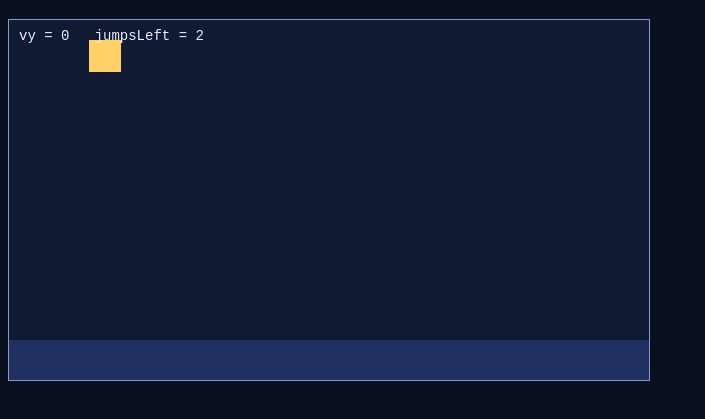
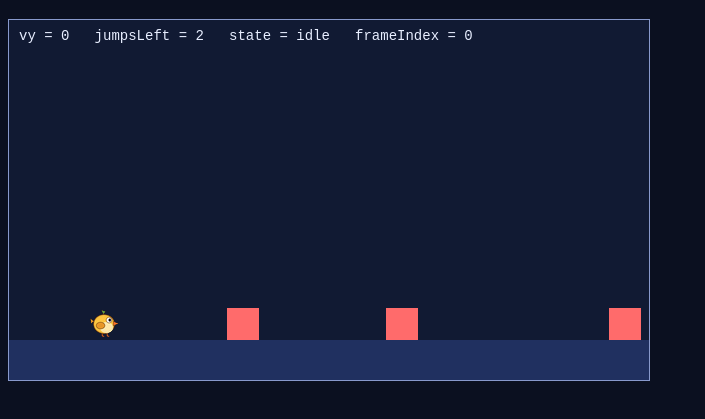
Before and after one commit to MR-0829/4-Apra, a plain HTML site: page my_game/index.html in a window 1280 px wide. Shown: the part 61-480 px from the top of the page, without its empty margins (0-705 px from the left). Drawn offline with Linux system fonts and the light colour scheme.

Commit message:
7-5 敵を配列で並べる

```diff
--- /dev/null
+++ b/my_game/enemy.js
@@ -0,0 +1,36 @@
+// 敵：作る・入れる・動かす・描く（足すものの形）
+
+// ① 作る：敵を1体作って返す関数（呼ぶたびに、新しい敵が1体できる）
+function createEnemy(x, vx) {
+  return { x: x, y: floor.y - 32, w: 32, h: 32, vx: vx, alive: true };
+}
+
+// ② 入れる：敵をまとめて入れる配列（７-６で入れ直すので let）
+let enemies = [];
+enemies.push(createEnemy(200, 80));
+enemies.push(createEnemy(380, -120));
+enemies.push(createEnemy(540, 60));
+
+// ③ 動かす：配列の敵を1体ずつ取り出して、同じ処理をする
+function updateEnemies(dt) {
+  for (const enemy of enemies) {
+    enemy.x = enemy.x + enemy.vx * dt;
+    // 端を越えたら、位置を戻して、向きを反対に（５-４の跳ね返り）
+    if (enemy.x < 0) {
+      enemy.x = 0;
+      enemy.vx = -enemy.vx;
+    }
+    if (enemy.x + enemy.w > canvas.width) {
+      enemy.x = canvas.width - enemy.w;
+      enemy.vx = -enemy.vx;
+    }
+  }
+}
+
+// ④ 描く：配列の敵を1体ずつ取り出して描く
+function drawEnemies() {
+  ctx.fillStyle = "#ff6b6b";
+  for (const enemy of enemies) {
+    ctx.fillRect(enemy.x, enemy.y, enemy.w, enemy.h);
+  }
+}
--- a/my_game/index.html
+++ b/my_game/index.html
@@ -23,6 +23,7 @@
     <!-- 読み込む順番：使われる側が先、全体の流れ（main.js）が最後 -->
     <script src="stage.js"></script>
     <script src="player.js"></script>
+    <script src="enemy.js"></script>
     <script src="main.js"></script>
   </body>
 </html>
--- a/my_game/main.js
+++ b/my_game/main.js
@@ -2,13 +2,15 @@
 
 // 役割ごとの「動かす」関数を呼ぶ
 function update(dt) {
-  //updatePlayer(dt);
+  updatePlayer(dt);
+  updateEnemies(dt);
 }
 
 // 役割ごとの「描く」関数を呼ぶ
 function draw() {
   ctx.clearRect(0, 0, canvas.width, canvas.height);
   drawStage();
+  drawEnemies();
   drawPlayer();
 }
 
--- a/my_game/player.js
+++ b/my_game/player.js
@@ -6,7 +6,24 @@ const MOVE_SPEED = 240;
 const MAX_JUMPS = 2;          // 地面を離れてから跳べる回数（2段ジャンプ）
 const FALL_GRAVITY_RATE = 2;  // 落ちるときは、重力を何倍にするか
 
-const player = { x: 80, y: 20, w: 32, h: 32, vy: 0, isGrounded: false, jumpsLeft: MAX_JUMPS };
+const player = { x: 80, y: 20, w: 32, h: 32, vx: 0, vy: 0, isGrounded: false, jumpsLeft: MAX_JUMPS, state: "idle", frameIndex: 0, frameTimer: 0, facing: 1 };
+
+// コマを並べた画像（1コマ 32×32）
+const playerImg = new Image();
+playerImg.src = "7-3_bird.png";
+const FRAME_SIZE = 32;    // 1コマの大きさ
+const FRAME_TIME = 0.12;  // 1コマを見せる時間（秒）
+
+// 状態ごとに、画像の何段目を使うか（row）と、コマの数（count）
+const ANIMS = {
+  idle: { row: 0, count: 2 },
+  run:  { row: 1, count: 4 },
+  jump: { row: 2, count: 2 },
+  fall: { row: 3, count: 2 },
+};
+
+// 状態ごとの色
+const STATE_COLORS = { idle: "#7ef5e1", run: "#6dd3ff", jump: "#ffd166", fall: "#ff9999" };
 
 const keys = {};
 document.addEventListener("keydown", (e) => {
@@ -32,26 +49,71 @@ function collideWithFloor() {
   }
 }
 
+// 状態を決める関数（状態を決めるのは、この関数だけ）
+function decideState() {
+  if (!player.isGrounded) {   // 空中にいて
+    if (player.vy < 0) {      // 速さが上向き（vy がマイナス）なら
+      return "jump";
+    }
+    return "fall";
+  }
+  if (player.vx !== 0) {      // 横の速さが 0 でなければ
+    return "run";
+  }
+  return "idle";
+}
+
 // プレイヤーを動かす（★ main.js の update から呼ばれる）
 function updatePlayer(dt) {
+  // 横の速さをキーで決める → 速さが位置を変える（５-４と同じ形）
+  player.vx = 0;
   if (keys["ArrowRight"]) {
-    player.x = player.x + MOVE_SPEED * dt;
+    player.vx = MOVE_SPEED;
   }
   if (keys["ArrowLeft"]) {
-    player.x = player.x - MOVE_SPEED * dt;
+    player.vx = -MOVE_SPEED;
+  }
+  player.x = player.x + player.vx * dt;
+  // 向き：動いているときだけ変える（止まったら、最後の向きのまま）
+  if (player.vx > 0) {
+    player.facing = 1;    // 右
+  }
+  if (player.vx < 0) {
+    player.facing = -1;   // 左
   }
   const g = player.vy > 0 ? GRAVITY * FALL_GRAVITY_RATE : GRAVITY;
   player.vy = player.vy + g * dt;
   player.y = player.y + player.vy * dt;
   collideWithFloor();
+  // 動かし終わったら、今の状態を決める。状態が変わったら、コマを最初に戻す
+  const newState = decideState();
+  if (newState !== player.state) {
+    player.state = newState;
+    player.frameIndex = 0;
+    player.frameTimer = 0;
+  }
+
+  // コマ送り（タイマーの形）：コマの数は、今の状態のもの
+  player.frameTimer = player.frameTimer + dt;
+  if (player.frameTimer >= FRAME_TIME) {
+    player.frameIndex = (player.frameIndex + 1) % ANIMS[player.state].count;
+    player.frameTimer = 0;
+  }
 }
 
 // プレイヤーを描く（★ main.js の draw から呼ばれる）
 function drawPlayer() {
-  ctx.fillStyle = player.isGrounded ? "#7ef5e1" : "#ffd166";
-  ctx.fillRect(player.x, player.y, player.w, player.h);
+  // 画像から1コマを切り出して描く（今は「走る」の段だけ）
+  const sx = player.frameIndex * FRAME_SIZE;   // 切り出す左上の x：何コマ目か
+  const sy = ANIMS[player.state].row * FRAME_SIZE;
+
+  ctx.save();                                                       // 道具の今の状態を覚えておく
+  ctx.translate(player.x + player.w / 2, player.y + player.h / 2);  // 原点をキャラの中心へ移す
+  ctx.scale(player.facing, 1);                                      // 左向き（-1）なら、左右を反対にする
+  ctx.drawImage(playerImg, sx, sy, FRAME_SIZE, FRAME_SIZE, -player.w / 2, -player.h / 2, player.w, player.h);
+  ctx.restore();                                                    // 道具の状態を元に戻す
 
   ctx.fillStyle = "#e8eeff";
   ctx.font = "14px monospace";
-  ctx.fillText("vy = " + player.vy.toFixed(0) + "   jumpsLeft = " + player.jumpsLeft, 10, 20);
+  ctx.fillText("vy = " + player.vy.toFixed(0) + "   jumpsLeft = " + player.jumpsLeft + "   state = " + player.state + "   frameIndex = " + player.frameIndex, 10, 20);
 }
```
Also changed, not shown: my_game/7-3_bird.png (added).
